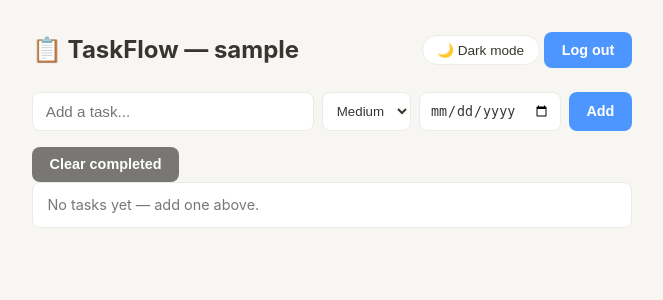
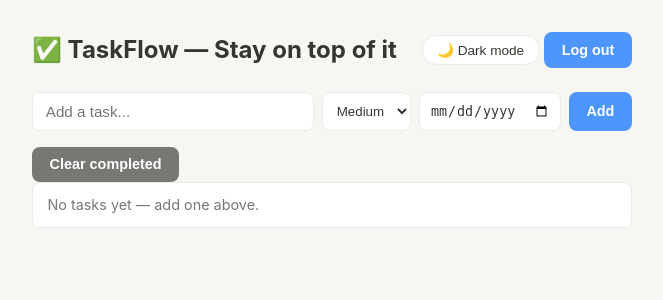
Before and after one commit to Arnav-3012/arnav-taskflow, a Django app: page / in a window 1280 px wide. Shown: the top 300 px of the page, without its empty margins (308-971 px from the left). Run offline with Django 5.2, Linux system fonts and the light colour scheme; the visitor is signed in with stand-in values (Sample User, id 1); data that the repository does not hold is empty.

Commit message:
Update app header copy

```diff
--- a/tasks/templates/tasks/task_list.html
+++ b/tasks/templates/tasks/task_list.html
@@ -7,7 +7,7 @@
 </head>
 <body class="app">
   <header class="app-header">
-    <h1>📋 TaskFlow — {{ user.username }}</h1>
+    <h1>✅ TaskFlow — Stay on top of it</h1>
     <div>
       <button id="theme-btn" type="button">🌙 Dark mode</button>
       <form method="post" action="{% url 'logout' %}" style="display:contents">
```
